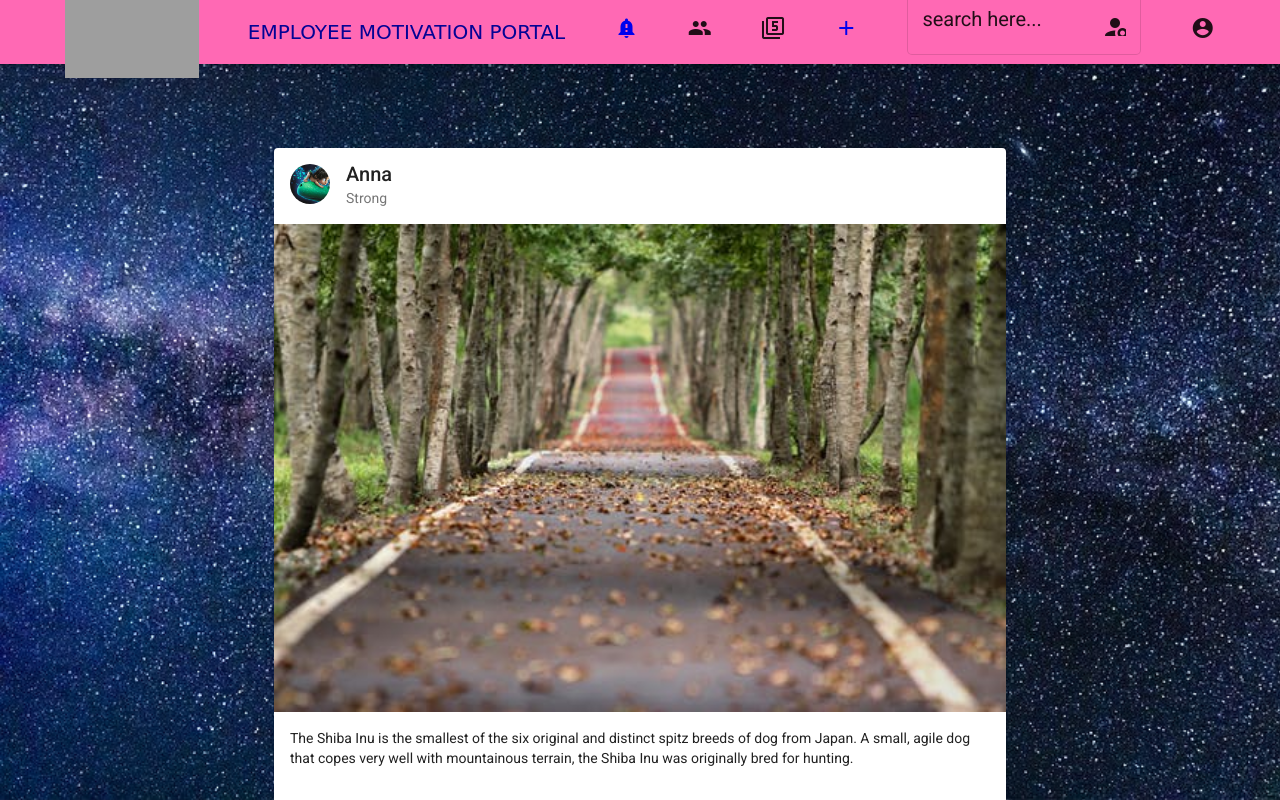
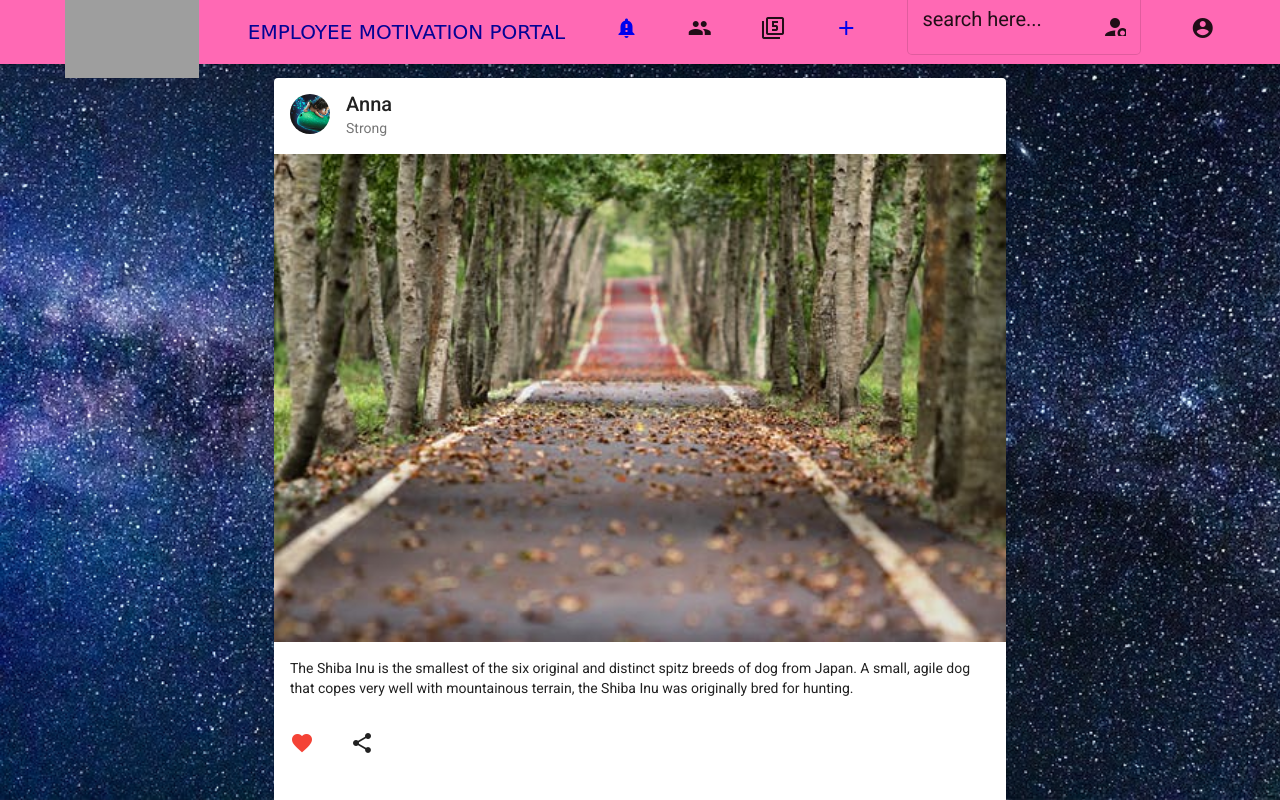
Before and after one commit to manmathk/EMP, an Angular app: page / in a window 1280 px wide. Shown: the top 800 px of the page. Built offline with nearby package versions, Linux system fonts and the light colour scheme; grey boxes are pictures that could not be loaded.

Commit message:
css changes

```diff
--- a/src/app/app.component.scss
+++ b/src/app/app.component.scss
@@ -1,5 +1,5 @@
 .container{
-    margin-top: 10em;
+    margin-top: 5em;
 }
 .toolbar {
   position: fixed;
```
